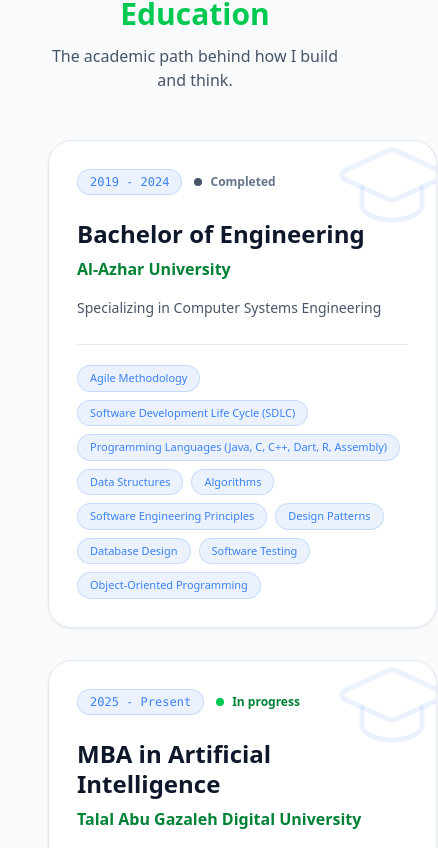
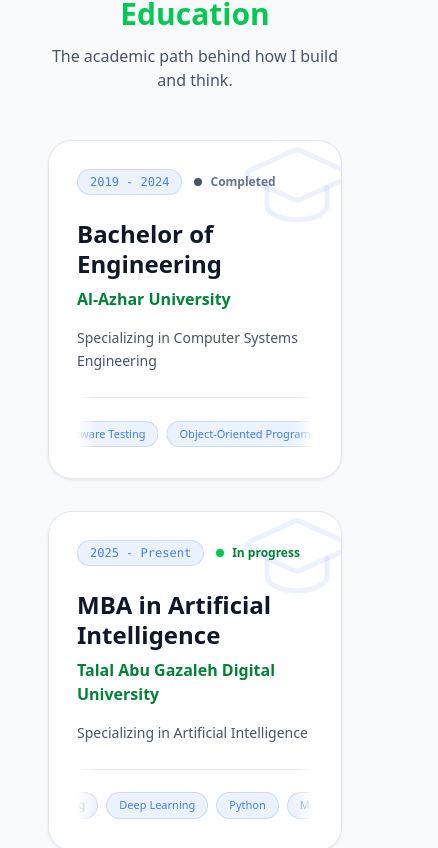
Before and after one commit to hlahijazi2002/MyPortfolio, a Next.js app: page / in a window 390 px wide. Shown: the part 4216-5064 px from the top of the page, 438 px wide, since content can reach past the window. Built offline with nearby package versions, Linux system fonts and the light colour scheme.

Commit message:
Fix Education card jitter on mobile

```diff
--- a/app/components/CustomerCursor.tsx
+++ b/app/components/CustomerCursor.tsx
@@ -52,13 +52,13 @@
       {/* Ring (follows with a soft delay) */}
       <motion.div
         aria-hidden
-        className="pointer-events-none fixed left-0 top-0 z-[9999]"
+        className="pointer-events-none fixed left-0 top-0 z-9999"
         style={{ x: ringX, y: ringY, opacity: visible ? 1 : 0 }}
       >
         <motion.div
           animate={{ scale: pressed ? 0.8 : hovering ? 1.9 : 1 }}
           transition={{ type: "spring", stiffness: 300, damping: 20 }}
-          className={`-ml-[18px] -mt-[18px] h-9 w-9 rounded-full border-2 border-neon-blue transition-colors duration-200 ${
+          className={`-ml-4.5 -mt-4.5 h-9 w-9 rounded-full border-2 border-neon-blue transition-colors duration-200 ${
             hovering ? "bg-neon-blue/10" : "bg-transparent"
           }`}
         />
@@ -67,10 +67,10 @@
       {/* Dot (exact position) */}
       <motion.div
         aria-hidden
-        className="pointer-events-none fixed left-0 top-0 z-[9999]"
+        className="pointer-events-none fixed left-0 top-0 z-9999"
         style={{ x, y, opacity: visible ? 1 : 0 }}
       >
-        <div className="-ml-[3px] -mt-[3px] h-1.5 w-1.5 rounded-full bg-neon-blue" />
+        <div className="-ml-0.75 -mt-0.75 h-1.5 w-1.5 rounded-full bg-neon-blue" />
       </motion.div>
     </>
   );
--- a/app/components/Education.tsx
+++ b/app/components/Education.tsx
@@ -33,9 +33,9 @@
   useEffect(() => {
     const check = () => {
       if (outerRef.current && measureRef.current) {
-        setOverflow(
-          measureRef.current.scrollWidth > outerRef.current.clientWidth,
-        );
+        const next =
+          measureRef.current.scrollWidth > outerRef.current.clientWidth;
+        setOverflow((prev) => (prev === next ? prev : next));
       }
     };
     check();
@@ -64,11 +64,12 @@
         delay: index * 0.15,
         ease: [0.22, 1, 0.36, 1],
       }}
-      className="group relative h-full"
+      // min-w-0: lets the grid column shrink instead of growing with the marquee
+      className="group relative h-full min-w-0"
     >
       <div className="absolute -inset-px rounded-3xl bg-linear-to-br from-neon-blue/40 via-transparent to-green-500/40 opacity-0 blur-sm transition-opacity duration-500 group-hover:opacity-100" />
 
-      <div className="glassmorphism relative flex h-full flex-col overflow-hidden rounded-3xl border border-white/10 p-7 transition-transform duration-500 group-hover:-translate-y-1">
+      <div className="glassmorphism relative flex h-full min-w-0 flex-col overflow-hidden rounded-3xl border border-white/10 p-7 transition-transform duration-500 group-hover:-translate-y-1">
         <GraduationCap
           size={120}
           strokeWidth={1}
@@ -110,9 +111,13 @@
           {item.description}
         </p>
 
+        {/*
+          w-full + min-w-0 + contain:inline-size => this box's width never depends
+          on its content, which breaks the measure -> resize -> measure loop.
+        */}
         <div
           ref={outerRef}
-          className="relative mt-auto overflow-hidden border-t border-white/10 pt-5"
+          className="relative mt-auto w-full min-w-0 overflow-hidden border-t border-white/10 pt-5 [contain:inline-size]"
           style={maskStyle}
         >
           {/* hidden row used only to measure the real width of the tags */}
@@ -126,11 +131,11 @@
             ))}
           </div>
 
+          {/* fixed height: same card height in both states (no layout jump) */}
+          <div className="flex h-8 items-center overflow-hidden">
             {overflow ? (
               <motion.div
-              animate={{
-                x: ["-25%", "0%"],
-              }}
+                animate={{ x: ["-25%", "0%"] }}
                 transition={{
                   ease: "linear",
                   duration: Math.max(15, item.tech.length * 4),
@@ -145,12 +150,13 @@
                 )}
               </motion.div>
             ) : (
-            <div className="flex flex-wrap gap-y-2">
+              <div className="flex w-max">
                 {item.tech.map((skill, i) => (
                   <Tag key={i} text={skill} />
                 ))}
               </div>
             )}
+          </div>
         </div>
       </div>
     </motion.div>
@@ -175,7 +181,8 @@
         </p>
       </div>
 
-      <div className="grid gap-8 md:grid-cols-2">
+      {/* grid-cols-1: explicit single column on mobile, items can't push it wider */}
+      <div className="grid grid-cols-1 gap-8 md:grid-cols-2">
         {education.map((item, index) => (
           <EducationCard key={index} item={item} index={index} />
         ))}
--- a/app/globals.css
+++ b/app/globals.css
@@ -92,3 +92,9 @@
   --background: #020617;
   --foreground: #f8fafc;
 }
+
+html,
+body {
+  max-width: 100%;
+  overflow-x: clip;
+}
--- a/app/layout.tsx
+++ b/app/layout.tsx
@@ -11,6 +11,11 @@
   title: "Hla Hijazi",
   description:
     "A high-end, futuristic space-themed portifolio of a Senior Web Engineer",
+};
+
+export const viewport = {
+  width: "device-width",
+  initialScale: 1,
 };
 
 const jakarta = Plus_Jakarta_Sans({
```
Lines whose indentation alone changed are shown as unchanged.
